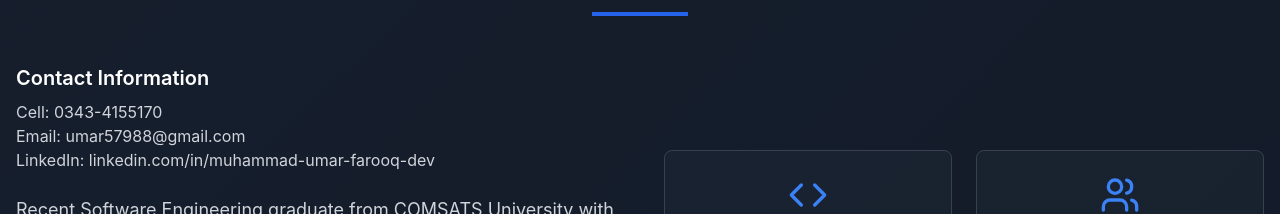
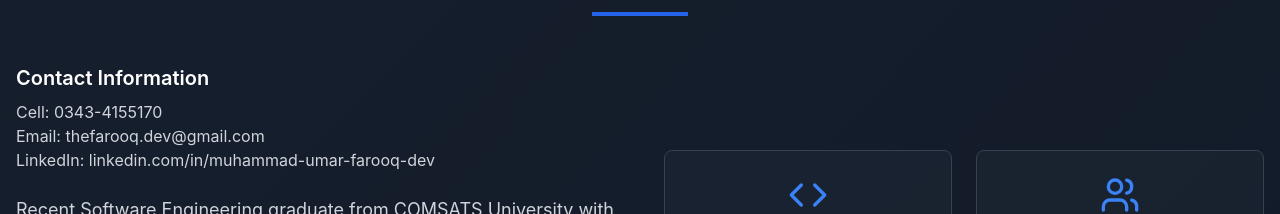
Before and after one commit to farooqintheloop/portfolio, a React (Vite) app: page / in a window 1280 px wide. Shown: the part 940-1154 px from the top of the page. Built offline with nearby package versions, Linux system fonts and the light colour scheme.

Commit message:
chore: update email everywhere

```diff
--- a/src/components/AboutSection.jsx
+++ b/src/components/AboutSection.jsx
@@ -21,7 +21,7 @@ const AboutSection = () => {
           <div className="mb-6">
             <h3 className="text-xl font-semibold text-white mb-2">Contact Information</h3>
             <p className="text-gray-300">Cell: 0343-4155170</p>
-            <p className="text-gray-300">Email: umar57988@gmail.com</p>
+            <p className="text-gray-300">Email: thefarooq.dev@gmail.com</p>
             <p className="text-gray-300">LinkedIn: linkedin.com/in/muhammad-umar-farooq-dev</p>
           </div>
           <p className="text-lg text-gray-300 mb-6">
--- a/src/components/TestimonialsSection.jsx
+++ b/src/components/TestimonialsSection.jsx
@@ -101,7 +101,7 @@ const TestimonialsSection = () => {
             Let's discuss how we can bring your project vision to life with reliable, scalable solutions.
           </p>
           <div className="text-blue-400 font-medium">
-            📧 umar57988@gmail.com • 📱 0343-4155170
+            📧 thefarooq.dev@gmail.com • 📱 0343-4155170
           </div>
         </div>
       </div>
--- a/src/email-templates/launch-email.html
+++ b/src/email-templates/launch-email.html
@@ -104,7 +104,7 @@
         </div>
 
         <div class="footer">
-            <p>This email was sent to umar57988@gmail.com</p>
+            <p>This email was sent to thefarooq.dev@gmail.com</p>
             <p>© 2024 Muhammad Umar Farooq. All rights reserved.</p>
         </div>
     </div>
```
Also changed, not shown: 1 other file (tests, documents, lock files or other folders).
